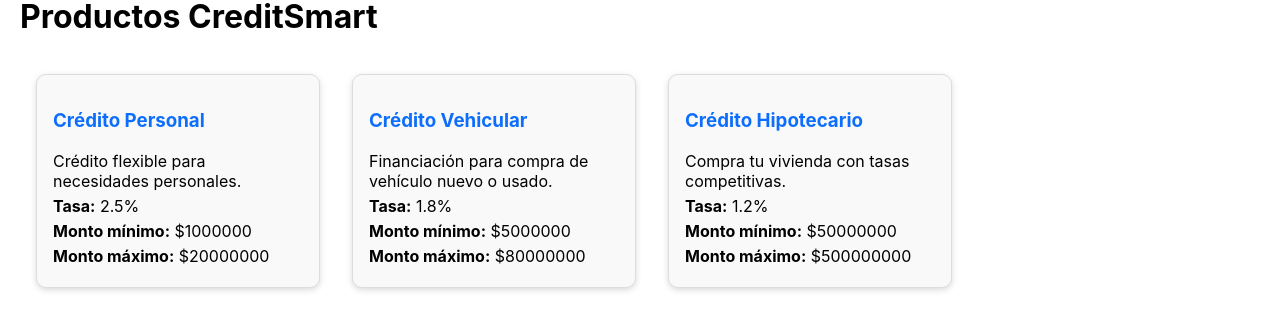
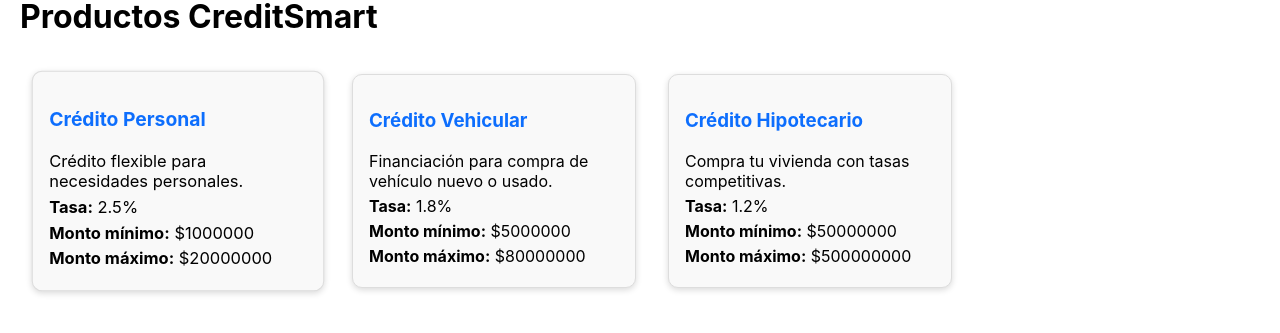
Before and after one commit to JM10ban/creditos-react, a React (Create React App) app: page / in a window 1280 px wide. In both pictures the pointer is over the element 178 px from the left and 333 px from the top of the page. Shown: the part 153-486 px from the top of the page. Built offline with nearby package versions, Linux system fonts and the light colour scheme.

Commit message:
se agrega efecto hover a las tarjetas de crédito

```diff
--- a/src/components/CreditCard.css
+++ b/src/components/CreditCard.css
@@ -15,3 +15,7 @@
 .credit-card p {
   margin: 5px 0;
 }
+.credit-card:hover {
+  transform: scale(1.03);
+  transition: 0.2s ease-in-out;
+}
```
